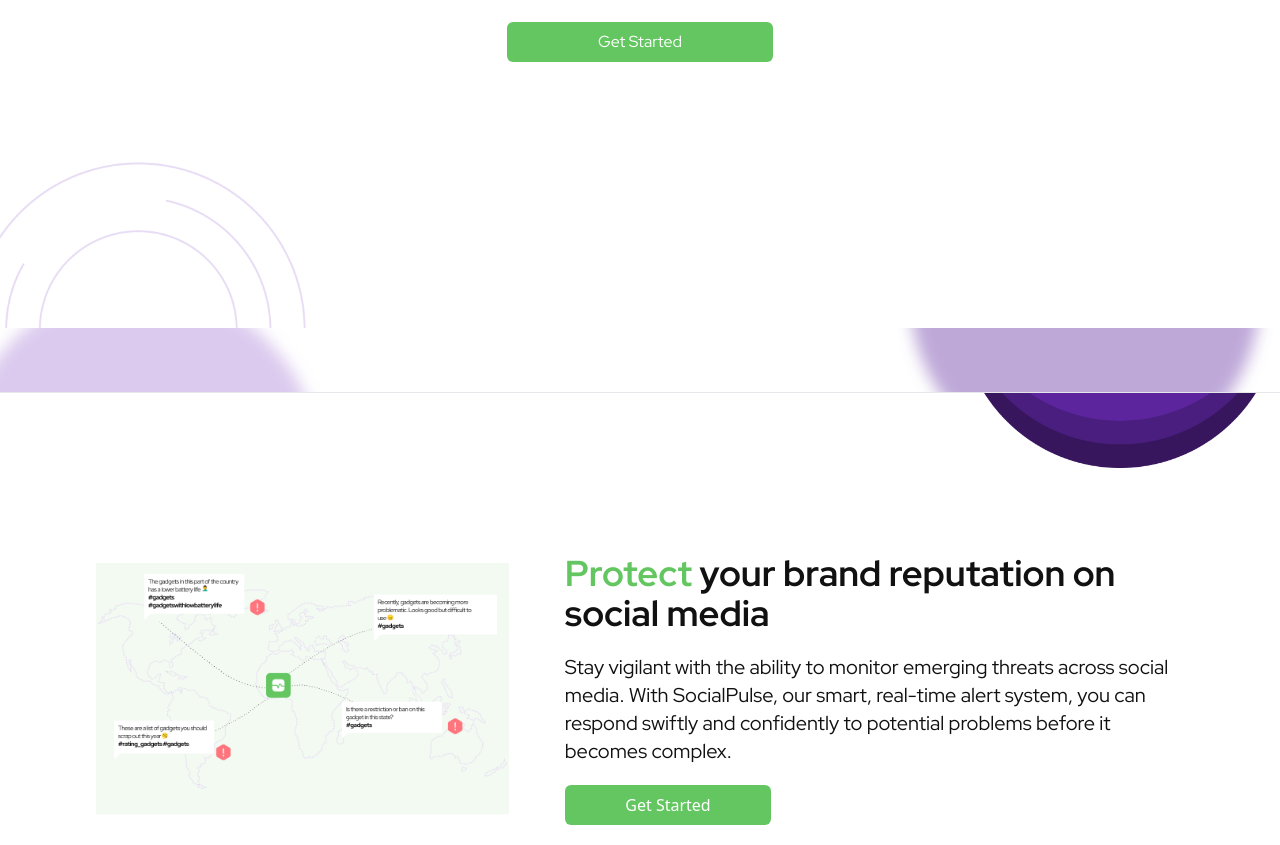
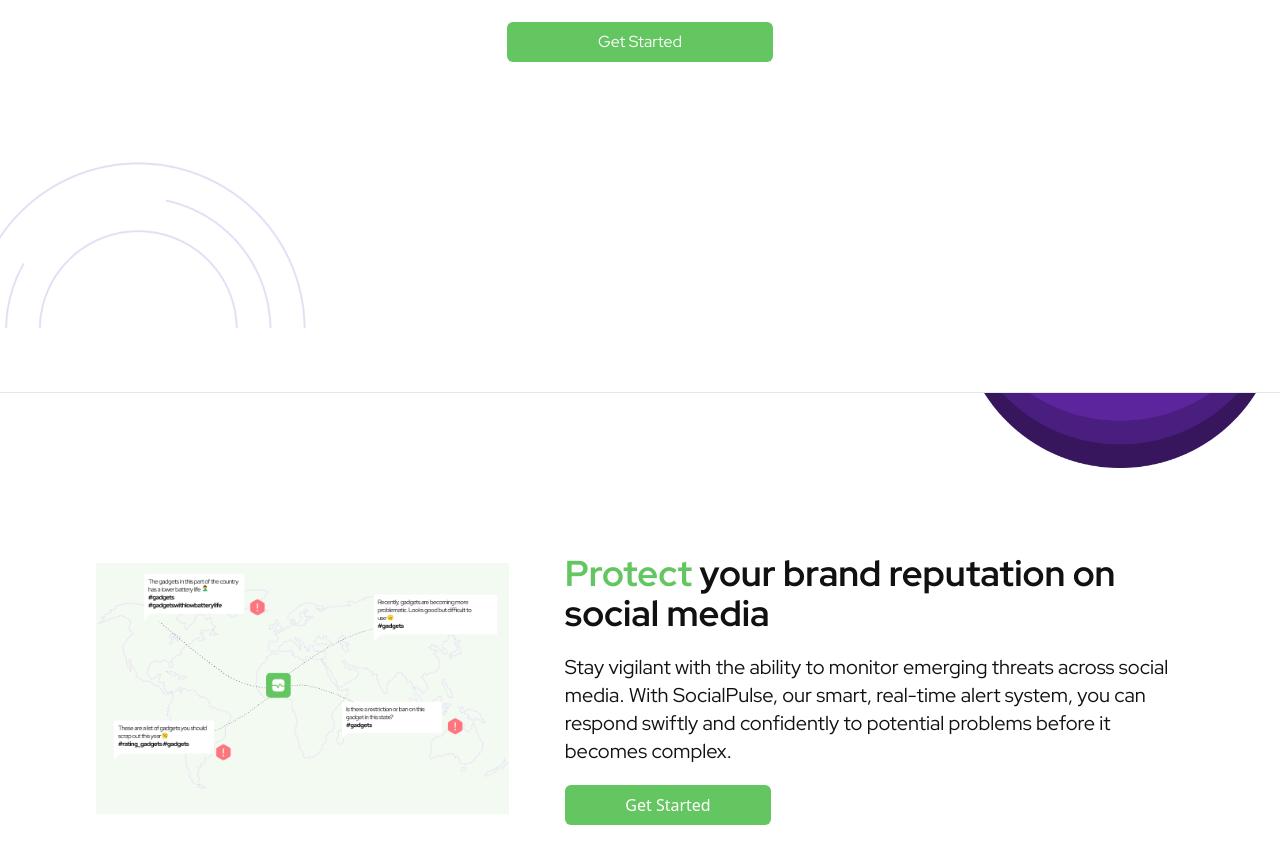
Before and after one commit to egba001/social_pulse_frontend, a React (Vite) app: page / in a window 1280 px wide. Shown: the part 432-1277 px from the top of the page. Built offline with nearby package versions, Linux system fonts and the light colour scheme.

Commit message:
Update SectionsLayout.jsx

```diff
--- a/src/layout/SectionsLayout.jsx
+++ b/src/layout/SectionsLayout.jsx
@@ -2,8 +2,6 @@
 const SectionsLayout = ({children}) => {
     return (
         <section className="relative font-red border-b py-16 pt-8 lg:pt-0 border-b-purple-300 flex items-center overflow-hidden">
-            <div className="absolute hidden lg:block -top-12 -right-12 lg:-top-52 lg:right-5 w-[280px] h-[280px] lg:w-[350px] lg:h-[350px] lg:bg-opacity-40 bg-opacity-30 bg-[#5D269D] rounded-full blur"></div>
-            <div className="absolute -bottom-64 -left-10 w-[360px] h-[360px] bg-opacity-50 bg-[#B796DE] rounded-full blur"></div>
             <div className="container flex items-center z-20 mx-auto lg:px-16 px-6">
                 {children}
             </div>
```
